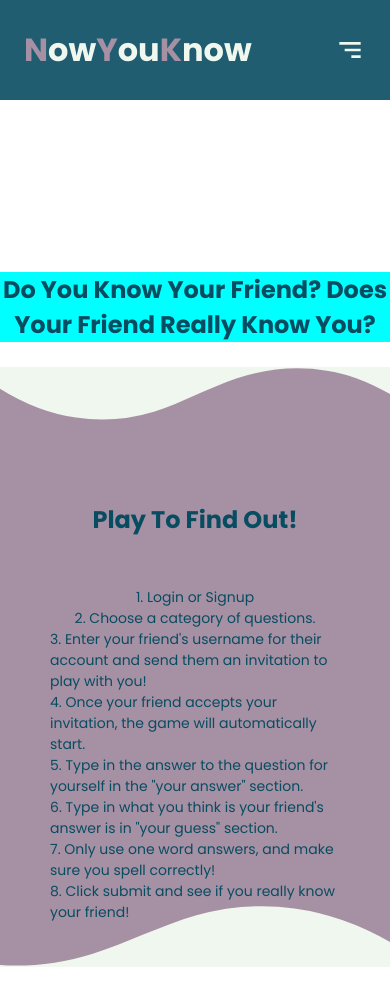
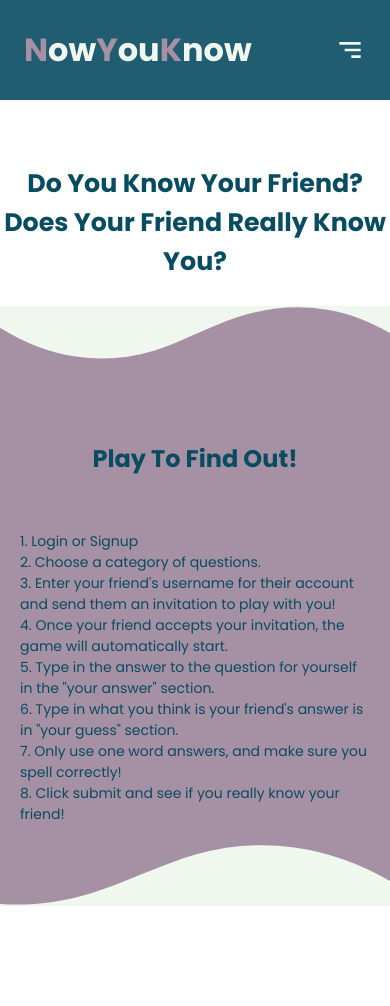
Before and after one commit to BDunham484/nowYouKnow, a React (Create React App) app in the folder client/: page / in a window 390 px wide. Shown: the top 1006 px of the page. After the commit the page ends 925 px from the top, so only its background shows below. Built offline with nearby package versions, Linux system fonts and the light colour scheme; no server answers.

Commit message:
media queries

```diff
--- a/client/src/Styles/index.scss
+++ b/client/src/Styles/index.scss
@@ -109,12 +109,14 @@ button {
   background-color: $dark;
   box-shadow: 0 0 4px #999;
   outline: none;
-  display:flex;
+  display: flex;
   justify-content: center;
 }
+
 div button:hover {
   background: $lb radial-gradient(circle, transparent 1%, $lb 1%) center/15000%;
 }
+
 div button:active {
   background-color: $dark;
   background-size: 100%;
@@ -126,34 +128,79 @@ div button:active {
     font-size: 14px;
   }
 }
+
 @media screen and (min-width: 200px) {
   howto h2 {
     padding: 0;
   }
 }
 
-@media screen and
-(min-device-width: 400px) and
-(max-device-width: 1000px) and
+
+
+//Galaxy Fold Portrait
+@media screen and (min-device-width: 250px) and // (max-device-width: 360px) and
 (orientation: portrait) {
   .top {
-    margin-top: 35vh;
-    background-color: aqua;
-  }
-}
-
-@media screen and
-(min-device-width: 250px) and
-(max-device-width: 400px) and
-(orientation: portrait) {
-  .top {
-    margin-top: 82vh;
+    margin-top: 85vh;
     font-size: 2vh;
   }
 
   .text-section {
-    margin: 0;
-    background-color: aqua;
+    margin: 0 !important;
+    padding: 10px 20px;
     width: 100vw;
+    align-items: flex-start !important;
+  }
+
+  form {
+    display: flex;
+    flex-direction: column;
+    justify-content: center;
+    align-items: center;
+  }
+
+  .form-container {
+    padding: 40px 0;
+    margin-left: 0;
+    width: 90%;
+  }
+
+  .btn-center {
+    margin: 0 auto 40px auto;
   }
 }
+
+
+@media screen and
+(min-device-width: 360px) and
+// (max-device-width: 1000px) and
+(orientation: portrait) {
+  .top {
+    margin-top: 47vh;
+    font-size: 2vh;
+  }
+}
+
+@media screen and (min-device-width: 375px) and
+(orientation: portrait) {
+  .top {
+    margin-top: 55vh;
+  }
+}
+
+@media screen and (min-device-width: 390px) and
+(orientation: portrait) {
+  .top {
+    margin-top: 25vh;
+  }
+}
+
+@media screen and (min-device-width: 400px) and (max-device-width: 1000px) and (orientation: portrait) {
+  .top {
+    margin-top: 15vh;
+  }
+
+  .form-container {
+    width: 80%;
+  }
+}
--- a/client/src/components/Header/Header.module.scss
+++ b/client/src/components/Header/Header.module.scss
@@ -153,10 +153,7 @@
 (max-device-width: 400px) and
 (orientation: portrait) {
   .header {
-    // height: 100px;
-
     &__content {
-      // height: 100px;
       margin-left: -15px;
       overflow: visible;
     }
```
Lines whose indentation alone changed are shown as unchanged.
